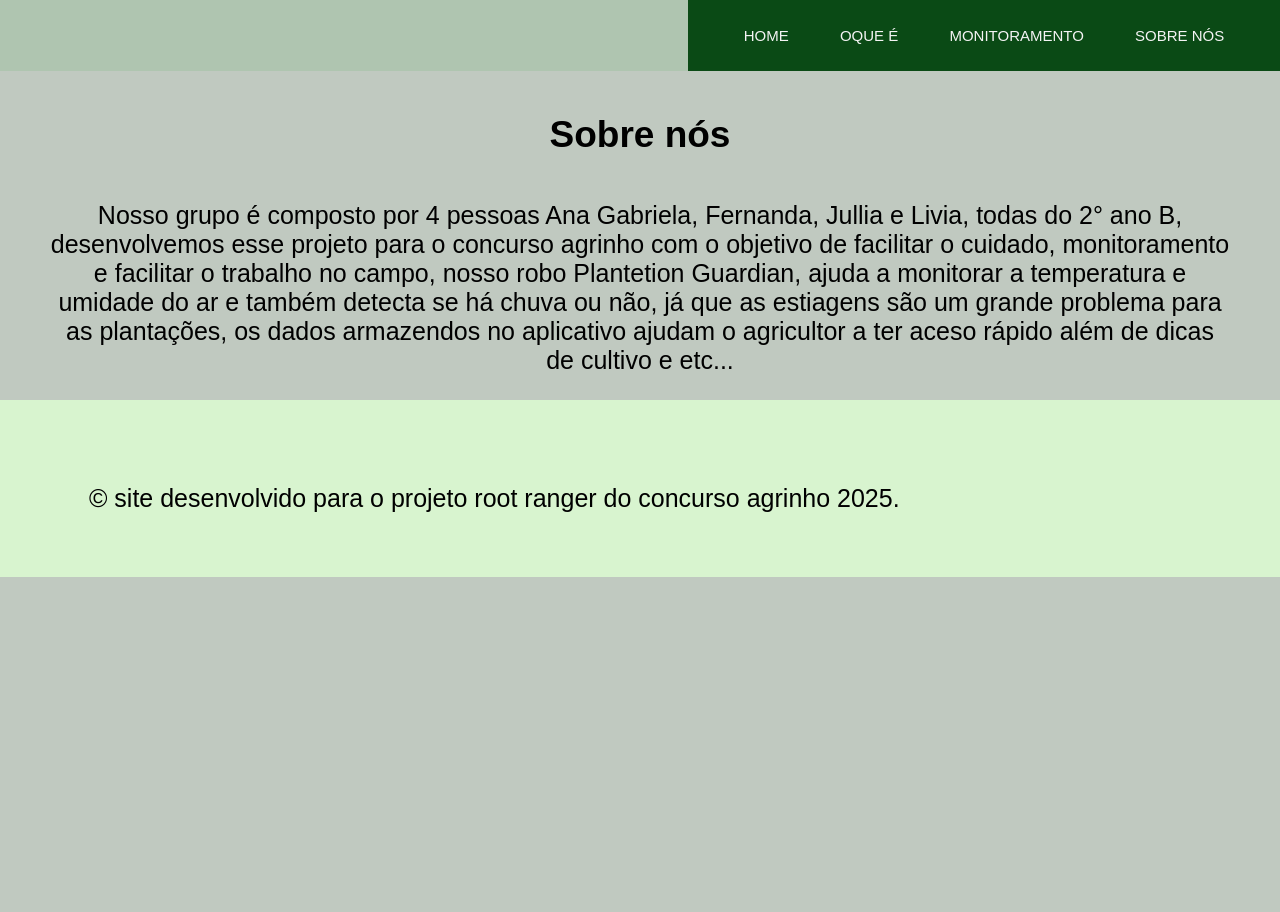
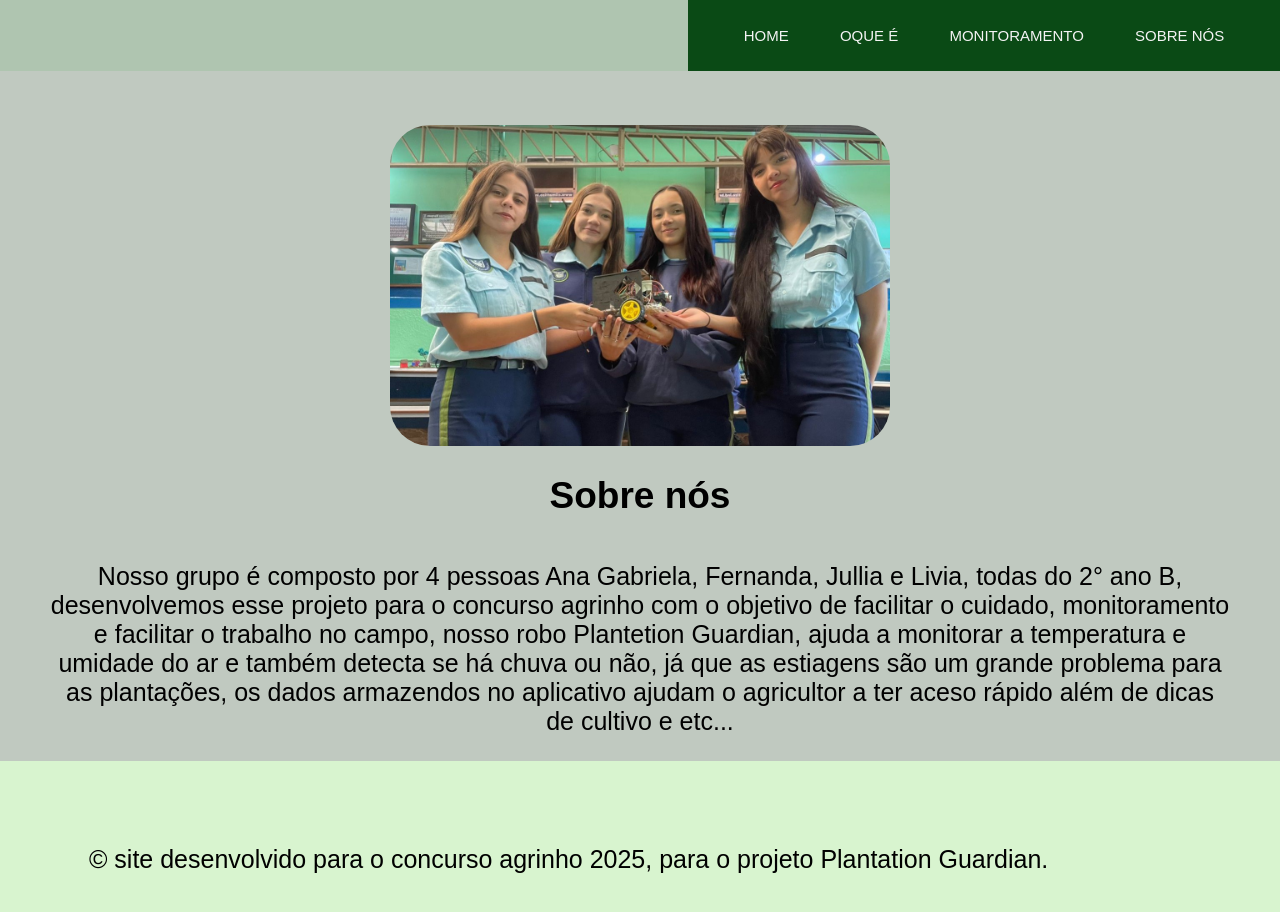
Before and after one commit to Fefecarvalho/site-robotica-2025, a plain HTML site: page sobrenos.html in a window 1280 px wide. Before the commit the page ends 800 px from the top, so only its background shows below. Drawn offline with Linux system fonts and the light colour scheme.

Commit message:
Add files via upload

```diff
--- a/sobrenos.html
+++ b/sobrenos.html
@@ -3,7 +3,7 @@
 <head>
     <meta charset="UTF-8">
     <meta name="viewport" content="width=device-width, initial-scale=1.0">
-    <title>Monitore sua fazemda</title>
+    <title>Sobre nós</title>
     <link rel="stylesheet" href="styles.css">
 </head>
 
@@ -18,18 +18,20 @@
 
     </nav>
 
-
+<br><br>
     <img src="" alt="" class="ft-gr">
 
     <center>
+
+        <img class="ft-nn" src="ft-nossa.jpg" alt="" srcset="">
     <h1>Sobre nós</h1>
 
     <p>Nosso grupo é composto por 4 pessoas Ana Gabriela, Fernanda, Jullia e Livia, todas do 2° ano B, desenvolvemos esse projeto para o concurso agrinho com o objetivo de facilitar o cuidado, monitoramento e facilitar o trabalho no campo, nosso robo Plantetion Guardian, ajuda a monitorar a temperatura e umidade do ar e também detecta se há chuva ou não, já que as estiagens são um grande problema para as plantações, os dados armazendos no aplicativo ajudam o agricultor a ter aceso rápido além de dicas de cultivo e etc...
     </p>
 </center>
 
-   <footer>
-        <p>&copy; site desenvolvido para o projeto root ranger do concurso agrinho 2025.</p>
+    <footer>
+        <p>&copy; site desenvolvido para o concurso agrinho 2025, para o projeto Plantation Guardian.</p>
     </footer>
 
 </body>
--- a/styles.css
+++ b/styles.css
@@ -389,3 +389,8 @@ button {
 .sn p {
     text-align: center;
 }
+
+.ft-nn{
+    width: 500px;
+    border-radius: 40px;
+}
```
Also changed, not shown: index.html (+4 -4 lines), monitoramento.html (+4 -6 lines), ft-nossa.jpg (added), scr.jpg.
